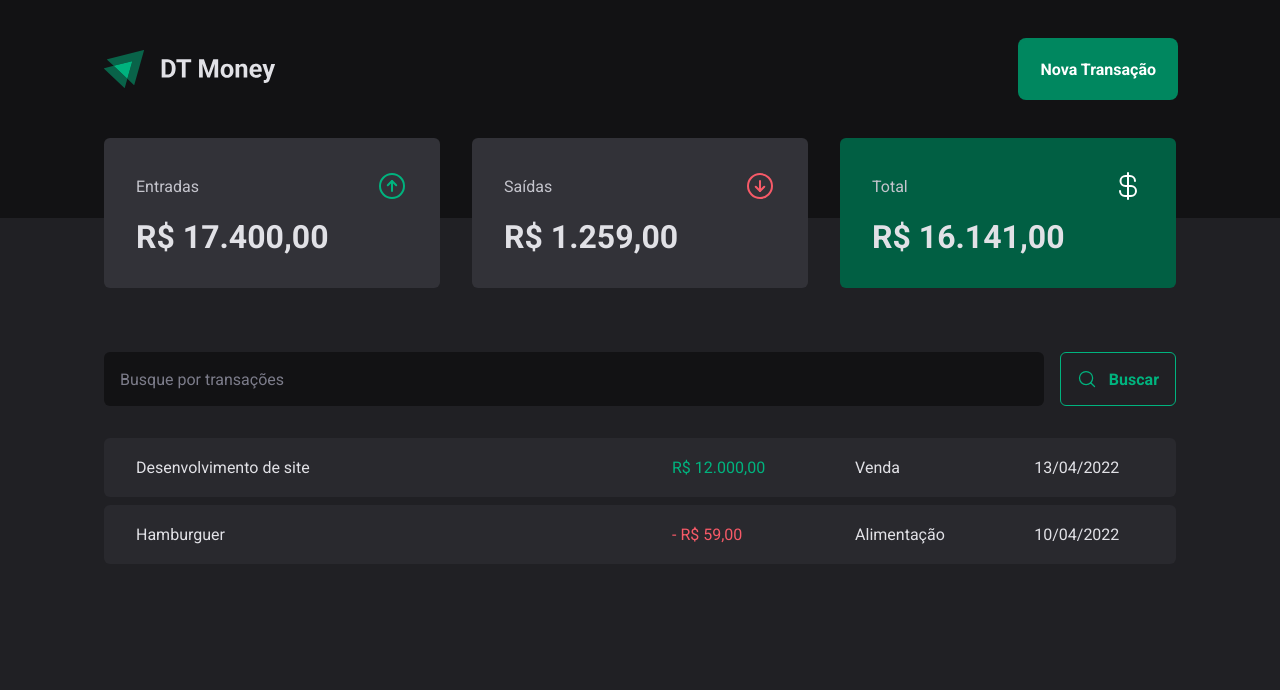
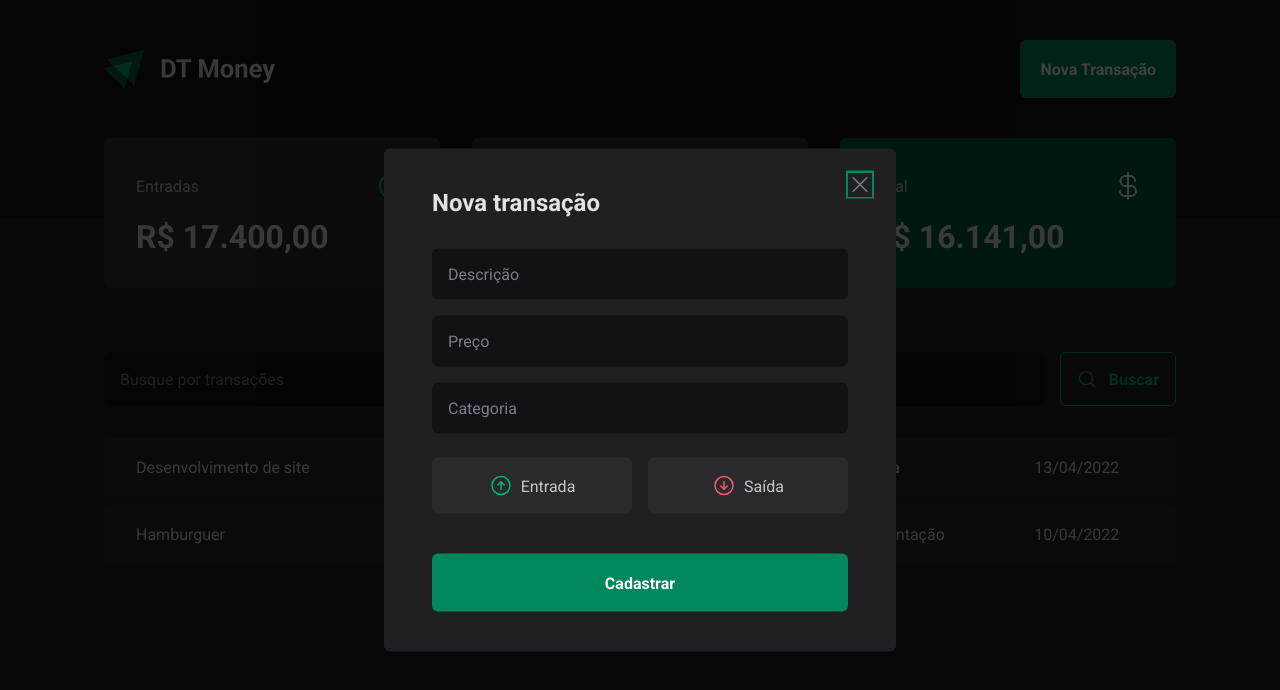
Before and after one commit to leogeison/Dt-Money, a React (Vite) app: page / in a window 1280 px wide. Both pictures are taken after a click on the button "Nova Transação". Shown: the top 690 px of the page. Built offline with nearby package versions, Linux system fonts and the light colour scheme.

Commit message:
Creating the modal with radix

```diff
--- a/package.json
+++ b/package.json
@@ -10,6 +10,8 @@
     "preview": "vite preview"
   },
   "dependencies": {
+    "@radix-ui/react-dialog": "^1.1.1",
+    "@radix-ui/react-radio-group": "^1.2.0",
     "phosphor-react": "^1.4.1",
     "react": "^18.3.1",
     "react-dom": "^18.3.1",
--- a/src/components/Header/index.tsx
+++ b/src/components/Header/index.tsx
@@ -1,5 +1,7 @@
 import { HeaderContainer, HeaderContent, NewTransactionButton } from './styles'
+import * as Dialog from '@radix-ui/react-dialog'
 import logoImg from '../../assets/logo.svg'
+import { NewTransactionModal } from '../NewTransactionModal'
 
 export function Header() {
   return (
@@ -8,7 +10,12 @@
         <HeaderContent>
           <img src={logoImg} alt="" />
 
-          <NewTransactionButton>Nova Transação</NewTransactionButton>
+          <Dialog.Root>
+            <Dialog.Trigger asChild>
+              <NewTransactionButton>Nova Transação</NewTransactionButton>
+            </Dialog.Trigger>
+            <NewTransactionModal />
+          </Dialog.Root>
         </HeaderContent>
       </HeaderContainer>
     </div>
--- /dev/null
+++ b/src/components/NewTransactionModal/index.tsx
@@ -0,0 +1,43 @@
+import * as Dialog from '@radix-ui/react-dialog'
+import {
+  CloseButton,
+  Content,
+  Overlay,
+  TransactionType,
+  TransactionTypeButton,
+} from './styles'
+import { ArrowCircleDown, ArrowCircleUp, X } from 'phosphor-react'
+
+export function NewTransactionModal() {
+  return (
+    <Dialog.Portal>
+      <Overlay />
+
+      <Content>
+        <Dialog.Title>Nova transação</Dialog.Title>
+        <CloseButton>
+          <X size={24} />
+        </CloseButton>
+        <form action="">
+          <input type="text" placeholder="Descrição" required />
+          <input type="text" placeholder="Preço" required />
+          <input type="text" placeholder="Categoria" required />
+
+          <TransactionType>
+            <TransactionTypeButton variant="income" value="income">
+              <ArrowCircleUp size={24} />
+              Entrada
+            </TransactionTypeButton>
+
+            <TransactionTypeButton variant="outcome" value="outcome">
+              <ArrowCircleDown size={24} />
+              Saída
+            </TransactionTypeButton>
+          </TransactionType>
+
+          <button type="submit">Cadastrar</button>
+        </form>
+      </Content>
+    </Dialog.Portal>
+  )
+}
--- /dev/null
+++ b/src/components/NewTransactionModal/styles.ts
@@ -0,0 +1,114 @@
+import * as Dialog from '@radix-ui/react-dialog'
+import * as RadioGroup from "@radix-ui/react-radio-group"
+import styled from 'styled-components'
+
+export const Overlay = styled(Dialog.Overlay)`
+  position: fixed;
+  width: 100vw;
+  height: 100vh;
+  inset: 0;
+  background: rgba(0, 0, 0, 0.75);
+`
+
+export const Content = styled(Dialog.Content)`
+  min-width: 32rem;
+  border-radius: 6px;
+  padding: 2.5rem 3rem;
+  background: ${(props) => props.theme['gray-800']};
+
+  position: fixed;
+  top: 50%;
+  left: 50%;
+  transform: translate(-50%, -50%);
+
+  form {
+    margin-top: 2rem;
+
+    display: flex;
+    flex-direction: column;
+    gap: 1rem;
+  }
+
+  input {
+    border-radius: 6px;
+    border: 0;
+    background: ${(props) => props.theme['gray-900']};
+    color: ${(props) => props.theme['gray-300']};
+    padding: 1rem;
+
+    &::placeholder {
+      color: ${(props) => props.theme['gray-500']};
+    }
+  }
+  button[type='submit'] {
+    height: 58px;
+    border: 0;
+    background: ${(props) => props.theme['green-500']};
+    color: ${(props) => props.theme.white};
+    font-weight: bold;
+    padding: 0 1.25rem;
+    border-radius: 6px;
+    margin-top: 1.5rem;
+    cursor: pointer;
+
+    &:hover {
+      background: ${(props) => props.theme['green-700']};
+      transition: background-color 0.2s;
+    }
+  }
+`
+
+export const CloseButton = styled(Dialog.Close)`
+  position: absolute;
+  background: transparent;
+  border: 0;
+  top: 1.5rem;
+  right: 1.5rem;
+  line-height: 0;
+  cursor: pointer;
+  color: ${(props) => props.theme['gray-500']};
+`
+export const TransactionType = styled(RadioGroup.Root)`
+  display: grid;
+  grid-template-columns: repeat(2, 1fr);
+  gap: 1rem;
+  margin-top: 0.5rem;
+`
+
+interface TransactionTypeButtonProps {
+  variant: 'income' | 'outcome'
+}
+
+export const TransactionTypeButton = styled(RadioGroup.Item)<TransactionTypeButtonProps>`
+  background: ${(props) => props.theme['gray-700']};
+  padding: 1rem;
+  display: flex;
+  align-items: center;
+  justify-content: center;
+  gap: 0.5rem;
+  border-radius: 6px;
+  cursor: pointer;
+  border: 0;
+  color: ${(props) => props.theme['gray-300']};
+
+  svg {
+    color: ${(props) =>
+      props.variant === 'income'
+        ? props.theme['green-300']
+        : props.theme['red-300']};
+  }
+
+  &[data-state="unchecked"]:hover {
+    background: ${(props) => props.theme['gray-600']};
+    transition: background-color 0.2s;
+  }
+
+  &[data-state="checked"] {
+    color: ${(props) => props.theme.white};
+    background: ${(props) => props.variant === 'income' ? props.theme["green-500"] : props.theme["red-500"]};
+
+    svg {
+      color: ${(props) => props.theme.white};
+    }
+  }
+`
```
Also changed, not shown: 1 other file (tests, documents, lock files or other folders).
